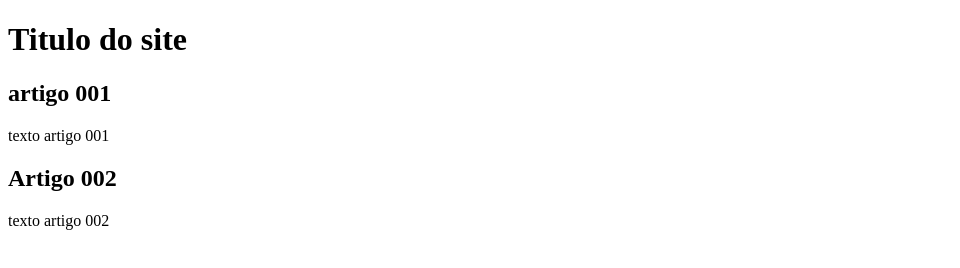
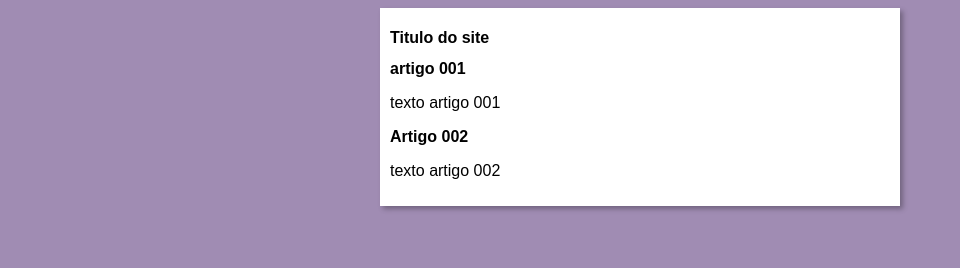
Before and after one commit to chicao1983/Projeto-site, a plain HTML site: page Index.html in a window 1280 px wide. Shown: the whole page, without its empty margins (0-960 px from the left). Drawn offline with Linux system fonts and the light colour scheme.

Commit message:
iniciei o design

```diff
--- a/Index.html
+++ b/Index.html
@@ -5,6 +5,7 @@
     <meta http-equiv="X-UA-Compatible" content="IE=edge">
     <meta name="viewport" content="width=device-width, initial-scale=1.0">
     <title>Titulo do Site</title>
+  <link rel="stylesheet" href="estilos/style.css">
 </head>
 <body>
     <main>
--- /dev/null
+++ b/estilos/style.css
@@ -0,0 +1,17 @@
+*{
+    font-family: Arial, Helvetica, sans-serif;
+    font-size: 16px;
+}
+
+body {
+    background-color: rgb(160, 140, 179);
+
+}
+
+main{
+    background-color: white;
+    width: 500px;
+    margin: auto;
+    padding: 10px;
+    box-shadow: 3px 3px 5px rgba(0, 0, 0, 0.295);
+}
```
